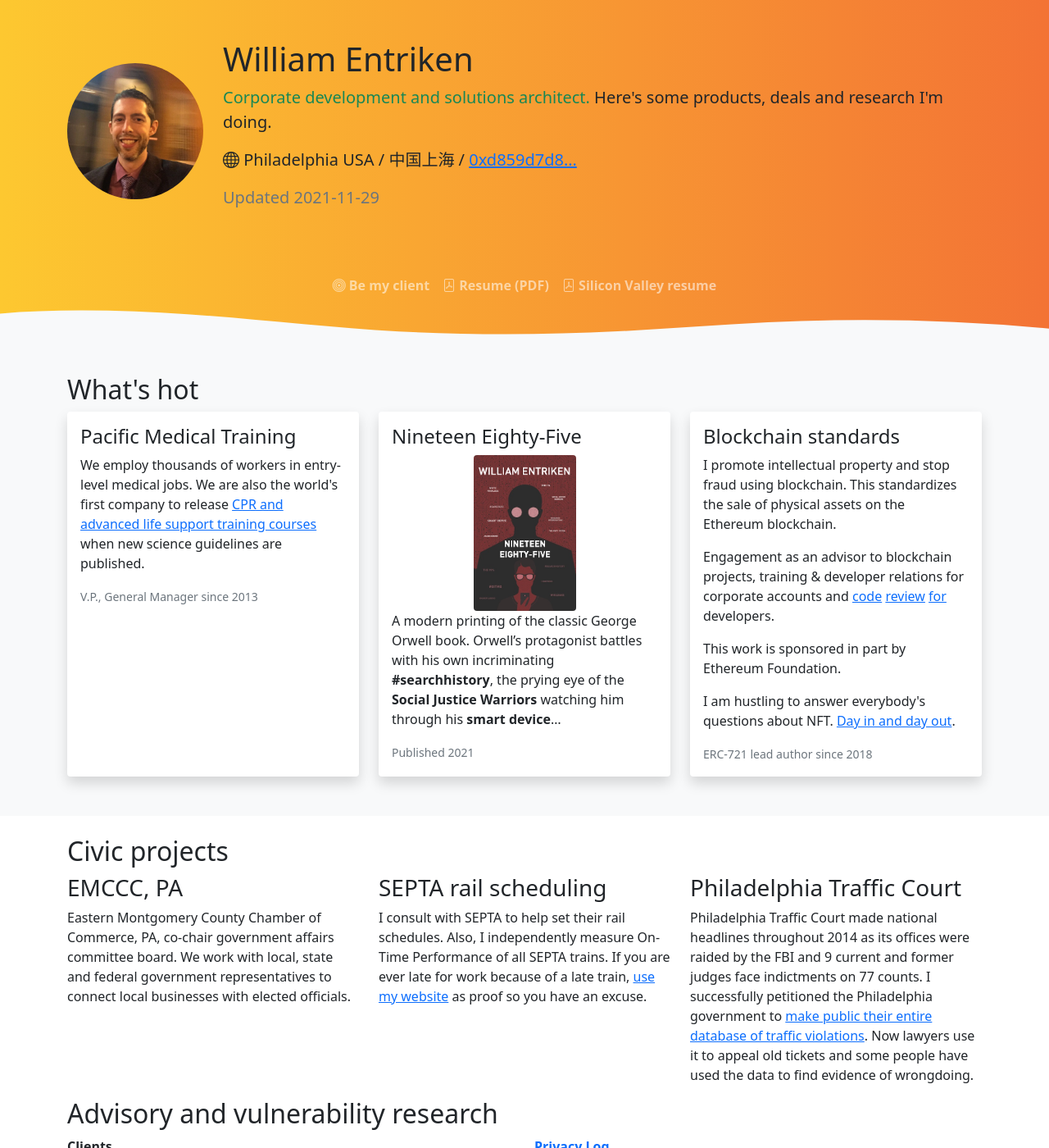
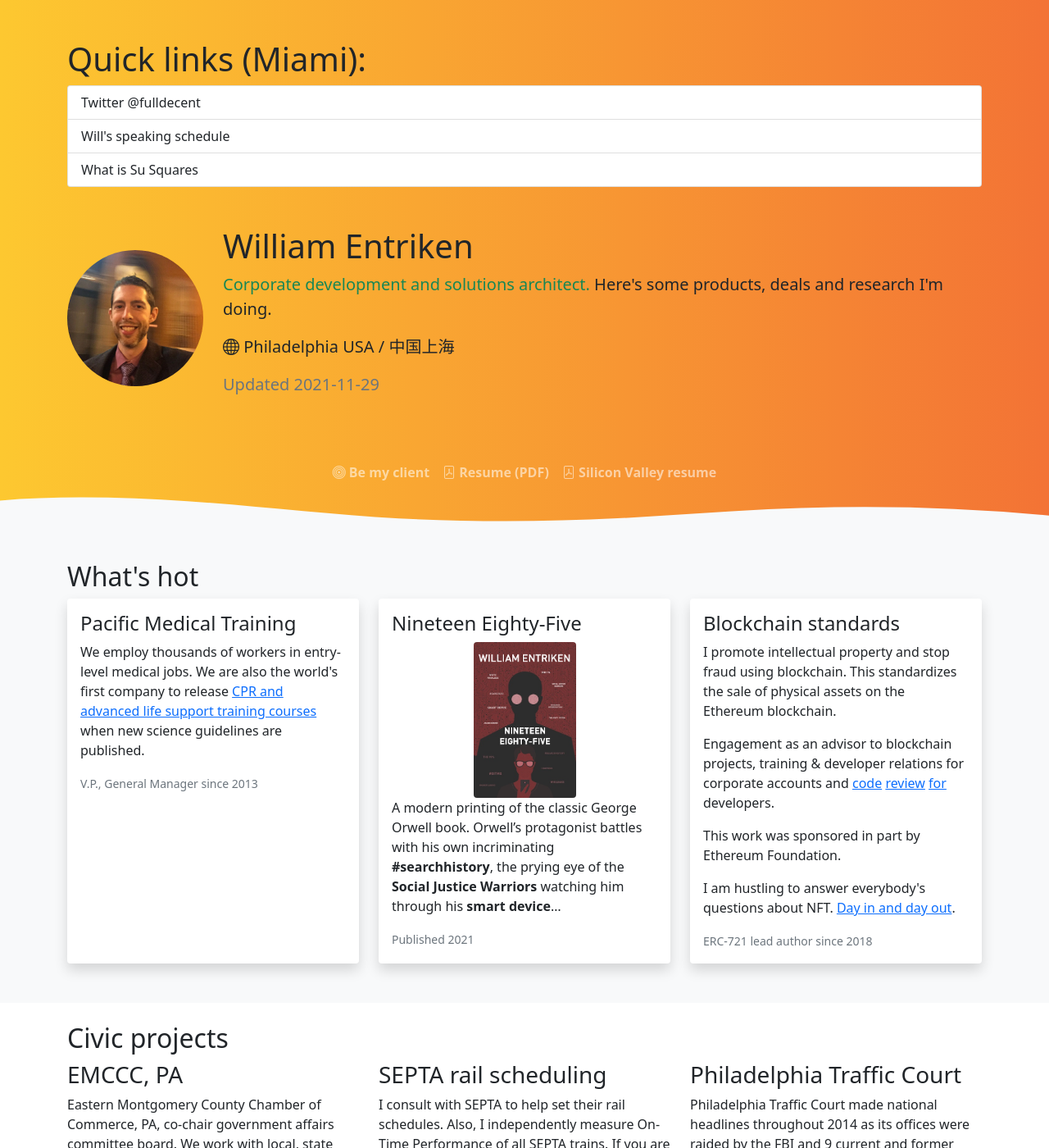
Before and after one commit to fulldecent/phor.net, a Jekyll site: the page built from index.html, in a window 1280 px wide and 1400 px high. Shown: the whole window at 82% size. Built offline with Jekyll 4.4.1, drawn with Linux system fonts in a browser that asks for light colours; nearby versions of some CDN libraries; some of the changed text lies outside the part shown.

Commit message:
Add ql for platform speech

```diff
--- a/Gemfile
+++ b/Gemfile
@@ -1,3 +1,4 @@
 source 'https://rubygems.org'
 
 gem 'github-pages', group: :jekyll_plugins
+gem "webrick", "~> 1.7" # Fucking Jekyll and not supporting Ruby 3 or having usable documentation
--- a/index.html
+++ b/index.html
@@ -138,15 +138,32 @@
 
   <header style="background: linear-gradient(to right, #fdc830, #f37335);">
     <div class="container-md py-5">
-<!--
-      <h1>Quick links:</h1>
-<p>
-  <a target="_blank" href="https://twitter.com/fulldecent">Twitter</a>,
-  <a target="_blank" href="https://tenthousandsu.com">Buy the first ERC-721 NFT (still some left)</a>,
-  <a target="_blank" href="mailto:entriken@phor.net">Send me your resume</a>,
-  <a target="_blank" href="mailto:entriken@phor.net">Do you have a ERC-721 tattoo, tell me!</a>
-</p>
--->
+
+      <div id="quick-links-general" class="mb-5">
+        <h1>Quick links (Miami):</h1>
+        <div class="list-group">
+          <a target="_blank" href="https://twitter.com/fulldecent" class="list-group-item list-group-item-action">Twitter @fulldecent</a>
+          <a target="_blank" href="https://drive.google.com/drive/u/0/folders/1kvSYUukOFUwWOjT2oMcqqqGFVfoSapTj" class="list-group-item list-group-item-action">Will's speaking schedule</a>
+          <a target="_blank" href="https://drive.google.com/drive/u/0/folders/1kvSYUukOFUwWOjT2oMcqqqGFVfoSapTj" class="list-group-item list-group-item-action">What is Su Squares</a>
+        </div>
+      </div>
+
+      <div id="choose-nft" class="mb-5 d-none">
+        <h1>Quick links (How to choose a platform to launch my NFT?):</h1>
+        <p class="lead">Thank you for joining my workshop. This is my last speech this year with DCentral. Below the first #nftcollab productions I have made, all dropping NOW.</p>
+        <div class="list-group">
+          <a target="_blank" href="https://drive.google.com/drive/u/0/folders/1PASBnEAjBL2igZjfGuzUtDm7QC-m8ngh" class="list-group-item list-group-item-action">Handouts and slides <span class="badge bg-primary">PDF</span></span></a>
+          <a target="_blank" href="https://rarible.com/token/0xF6793dA657495ffeFF9Ee6350824910Abc21356C:109311712358823457578622280509458864447004054068294590227262744976292923310081?tab=bids" class="list-group-item list-group-item-action">NFT #1 // NFT HYPEMAN &times; WILLIAM ENTRIKEN // Rarible // Auction starts at 0 ETH // Ends Mon Dec 8 at Noon</a>
+          <a target="_blank" href="https://www.mintbase.io/thing/NUK-NZC8sGkLLMiY9_G54aXUwFI8Ss-KeK1G6Zyk_H0:nftcollab.mintbase1.near" class="list-group-item list-group-item-action">NFT #2 // Sean from @ConwellsClub // Mintbase // Fixed price 1,000 NEAR // (NEAR is available with KuCoin, OKEx, gate.io)</a>
+          <a target="_blank" href="https://foundation.app/@fulldecent/~/110909" class="list-group-item list-group-item-action">NFT #3 // @LivingWithWill, @MoeBobSlim, Indigo // Foundation // Auction starts NOW at 1 ETH // Ends 24 hours</a>
+          <a target="_blank" href="https://mintable.app/art/item/Golden-Landscape-A-nighttime-windy-scene-of-foraging/GiBKhbmRsH_9Rp7" class="list-group-item list-group-item-action">NFT #4 // @hai_pintura (IG) // Mintable // Auction starts NOW at 0.1 ETH // Ends Fri Dec 3 17:00 // Foundation // Auction starts NOW at 1 ETH // Ends 24 hours</a>
+          <a target="_blank" href="https://opensea.io/assets/matic/0x2953399124f0cbb46d2cbacd8a89cf0599974963/97858314391699003502907348387324178864992602497446540910380188335690836082689/" class="list-group-item list-group-item-action">NFT #5 // @VjDeliria // OpenSea // Fixed price 1 ETH</a>
+          <a target="_blank" href="https://zora.co/collections/0xabEFBc9fD2F806065b4f3C237d4b59D9A97Bcac7/6377" class="list-group-item list-group-item-action">NFT #6 // @EliaLocardi // Zora // Auction starts NOW at 0.1 ETH // Ends 24 hours</a>
+          <a target="_blank" href="https://twitter.com/fulldecent" class="list-group-item list-group-item-action">Twitter @fulldecent</a>
+          <a target="_blank" href="https://drive.google.com/drive/u/0/folders/1kvSYUukOFUwWOjT2oMcqqqGFVfoSapTj" class="list-group-item list-group-item-action">What is Su Squares</a>
+        </div>
+      </div>
+
       <div class="row align-items-center">
         <div class="col-sm-2">
           <img class="img-fluid rounded-circle" src="images/will.jpeg" alt="William Entriken">
@@ -154,7 +171,7 @@
         <div class="col-sm-10">
           <h1>William Entriken<!--, M.Fin., M.B.A. --></h1>
           <p class="lead"><span class="text text-success">Corporate development and solutions architect.</span> Here's some products, deals and research I'm doing.</p>
-          <p class="lead"><i class="bi bi-globe" aria-hidden="true"></i> Philadelphia USA / 中国上海 / <a href="https://etherscan.io/address/0xd859d7d8603d2dab768d679eeec25930c8fc59c1" target="_blank">0xd859d7d8&hellip;</a></p>
+          <p class="lead"><i class="bi bi-globe" aria-hidden="true"></i> Philadelphia USA / 中国上海</p>
           <p class="lead text-muted">Updated {{ site.time | date: "%Y-%m-%d"}}</p>
         </div>
       </div>
@@ -285,7 +302,7 @@
             <h4>Blockchain standards</h4>
             <p>I promote intellectual property and stop fraud using blockchain. This standardizes the sale of physical assets on the Ethereum blockchain.</p>
             <p>Engagement as an advisor to blockchain projects, training &amp; developer relations for corporate accounts and <a href="https://github.com/erasureprotocol/erasure-protocol/pull/253#pullrequestreview-318470827" target="_blank">code</a> <a href="https://github.com/aionnetwork/AVM/issues/created_by/fulldecent" target="_blank">review</a> <a href="https://ethereum-magicians.org/t/eip-615-subroutines-and-static-jumps-for-the-evm-last-call/3472/3" target="_blank">for</a> developers.</p>
-            <p>This work is sponsored in part by Ethereum Foundation.</p>
+            <p>This work was sponsored in part by Ethereum Foundation.</p>
             <p>I am hustling to answer everybody's questions about NFT. <a target="_blank" href="https://ethereum.stackexchange.com/users/26015/william-entriken?tab=answers">Day in and day out</a>.</p>
             <p class="card-text"><small class="text-muted">ERC-721 lead author since 2018</small></p>
           </div>
@@ -389,7 +406,7 @@
       </li>
 {% endfor %}
     </ul>
-    <p>This work is sponsored in part by the Ethereum Foundation.</p>
+    <p>This work was sponsored in part by Ethereum Foundation.</p>
 
     <h2>More products and research</h2>
     <div class="row">
@@ -573,6 +590,11 @@
         }],
       });
     });
+
+    if (window.location.hash.substr(1)) { // Page is loaded with #... fragment (in QR codes)
+      $("#quick-links-general").hide();
+      $(window.location.hash).removeClass("d-none");
+    }
   });
   </script>
   {% include google-analytics.html %}
```
